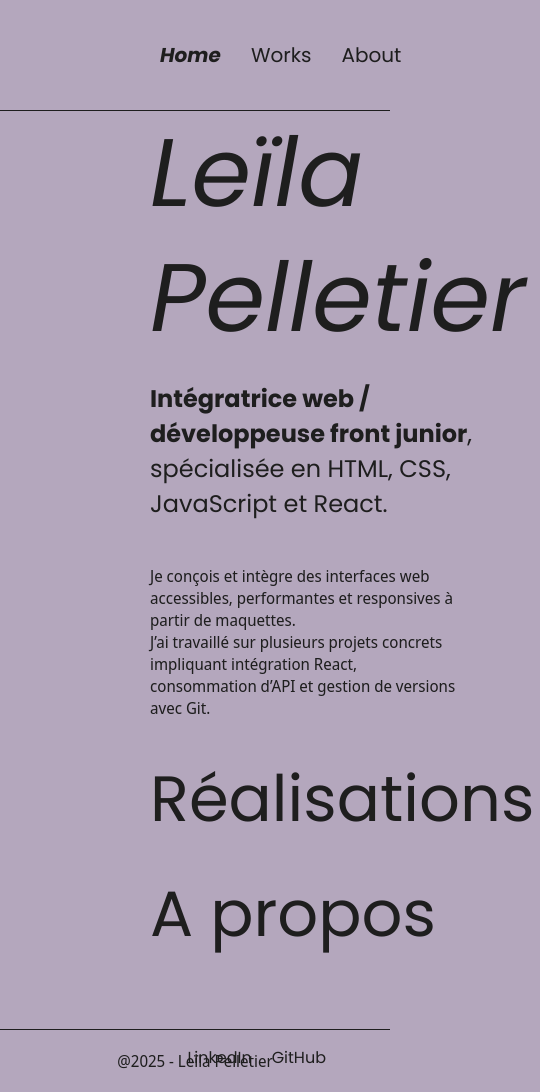
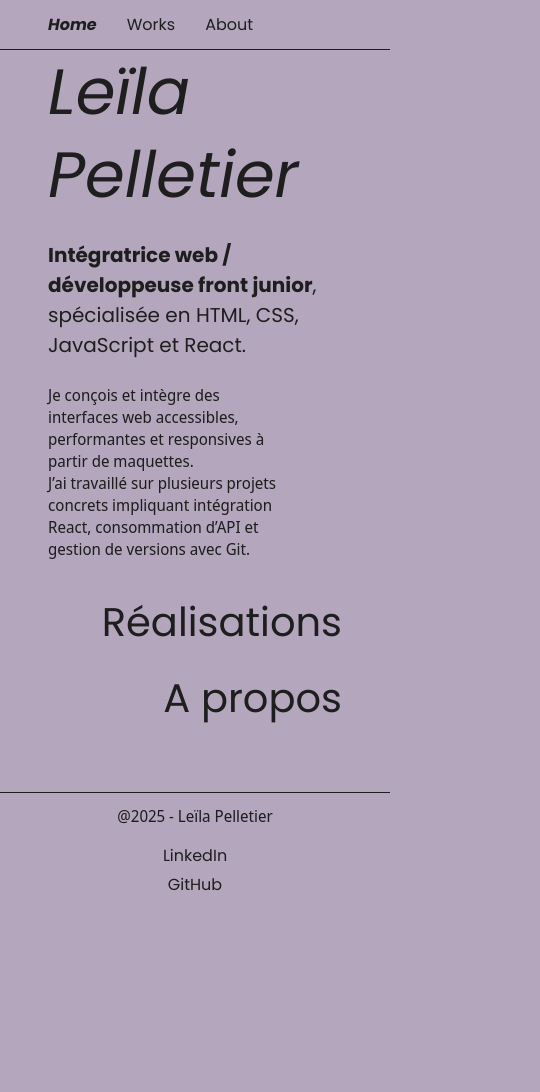
Before and after one commit to NeugdaeUju/Portfolio, a React (Vite) app: page / in a window 390 px wide. Shown: the whole page, 540 px wide, since content can reach past the window. After the commit the page ends 909 px from the top, so only its background shows below. Built offline with nearby package versions, Linux system fonts and the light colour scheme.

Commit message:
Responsive de la page d'accueil + header , footer , layout et index en conséquence

```diff
--- a/src/assets/sass/accueil.scss
+++ b/src/assets/sass/accueil.scss
@@ -47,25 +47,34 @@
     }
 }
 
-@media (max-width : 992px) {
+/*** Responsive ***/
+
+@media (max-width : 1150px) {
     .page-accueil {
-        margin-right : 0;
+        &__presentation {
+            &--title {
+                margin-bottom : 1.5rem;
+                line-height: 1.3;
+            }
 
-        &__presentation {
-            width : 100%;
-            margin-bottom : 2rem;
-
-            &--title {
-                margin-bottom : 20px;
+            &--role {
+                margin-bottom : 1.5rem;
             }
         }
 
         &__nav {
-            width : 100%;
+            &--link {
+                font-size : 3.5rem;
+            }
+        }
+    }
+}
 
+@media (max-width : 900px) {
+    .page-accueil {
+        &__nav {
             &--link {
-                margin-bottom : 1.25rem;
-                font-size : 5em;
+                font-size : 3rem;
             }
         }
     }
@@ -73,27 +82,32 @@
 
 @media (max-width : 768px) {
     .page-accueil {
-        margin-right : 30px;
-
         &__nav {
-            align-items: end;
+            &--link {
+                font-size : 2.5rem;
+            }
         }
     }
 }
 
-@media (max-width : 600px ) {
+@media (max-width : 600px) {
     .page-accueil {
         display : block;
 
         &__presentation {
+            width : 100%;
             margin-bottom : 2rem;
         }
 
-        &__nav {
-            align-items: start;
+       &__nav {
+            display : flex;
+            flex-direction: column;
+            justify-content: center;
+            align-items: end;
+            width : 100%;
 
             &--link {
-                font-size : 4em;
+                margin-bottom : 1rem;
             }
         }
     }
--- a/src/assets/sass/footer.scss
+++ b/src/assets/sass/footer.scss
@@ -2,7 +2,7 @@
 
 .footer {
     text-align : center;
-    padding : 20px 0;
+    padding : 1.25rem 0;
     position : relative;
     width : 100%;
     border-top : 1px solid variables.$main-color;
@@ -10,8 +10,29 @@
     &__contact-links {
         position : absolute;
         display : flex;
-        gap: 20px;
+        gap: 1.25rem;
         top : 25%;
         right : 4rem;
     }
 }
+
+/*** Responsive ***/
+
+@media (max-width : 600px) {
+    .footer {
+    position: initial;
+    display : flex;
+    flex-direction: column;
+    padding : 0.75rem 0;
+
+    &__contact-links {
+        position : initial;
+        display : flex;
+        flex-direction: column;
+        margin-top : 1rem;
+        gap: 0.25rem;
+        top : 0;
+        right : 0;
+    }
+}
+}
--- a/src/assets/sass/header.scss
+++ b/src/assets/sass/header.scss
@@ -1,7 +1,6 @@
 @use 'variables';
 
 .header {
-    // display : flex;
     width : 100%;
     padding : 1.25rem 9.375rem;
     border-bottom : 1px solid variables.$main-color;
@@ -22,13 +21,33 @@
     }
 }
 
-@media (max-width : 600px) {
+/*** Responsive ***/
+
+
+@media (max-width : 1150px) {
     .header {
-        flex-wrap: wrap;
-        margin : 0;
+        padding : 1rem 6rem;
 
         &__nav {
-            margin : 20px 10px;;
+            &--link {
+                font-size : 1rem;
+
+                &-active {
+                    font-size : 1rem;
+                }
+            }
         }
     }
 }
+
+@media (max-width: 900px) {
+    .header {
+        padding : 1rem 4rem;
+    }
+}
+
+@media (max-width: 768px) {
+    .header {
+        padding : 0.75rem 3rem;
+    }
+}
--- a/src/assets/sass/index.scss
+++ b/src/assets/sass/index.scss
@@ -30,6 +30,31 @@ a {
     font-style : italic;
   }
 }
+
+/*** Responsive ***/
+@media (max-width : 1150px) {
+
+  h1 {
+    font-size : 5rem;
+  }
+
+  h2 {
+    font-size : 1.25rem;
+  }
+
+  p , a{
+    font-size : 1rem;
+  }
+}
+
+@media (max-width : 900px) {
+
+  h1 {
+    font-size : 4rem;
+  }
+}
+
+
 
 /*
 
--- a/src/assets/sass/layout.scss
+++ b/src/assets/sass/layout.scss
@@ -9,8 +9,28 @@
 
 .container {
     margin : 0 9.375rem;
-    width : 100%;
     flex: 1;
     display : flex;
     align-items: center;
+    justify-content: center;
 }
+
+/*** Responsive ***/
+
+@media (max-width : 1150px) {
+    .container {
+        margin : 0 6rem;
+    }
+}
+
+@media (max-width: 900px) {
+    .container {
+        margin : 0 4rem;
+    }
+}
+
+@media (max-width: 768px) {
+    .container {
+        margin : 0 3rem;
+    }
+}
```
